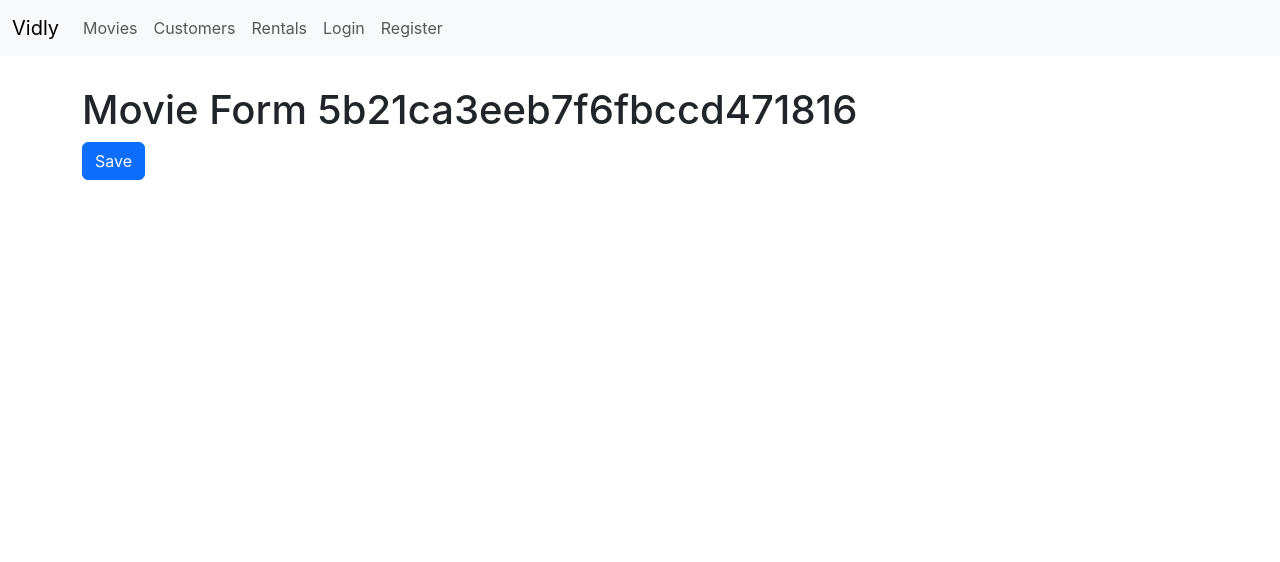
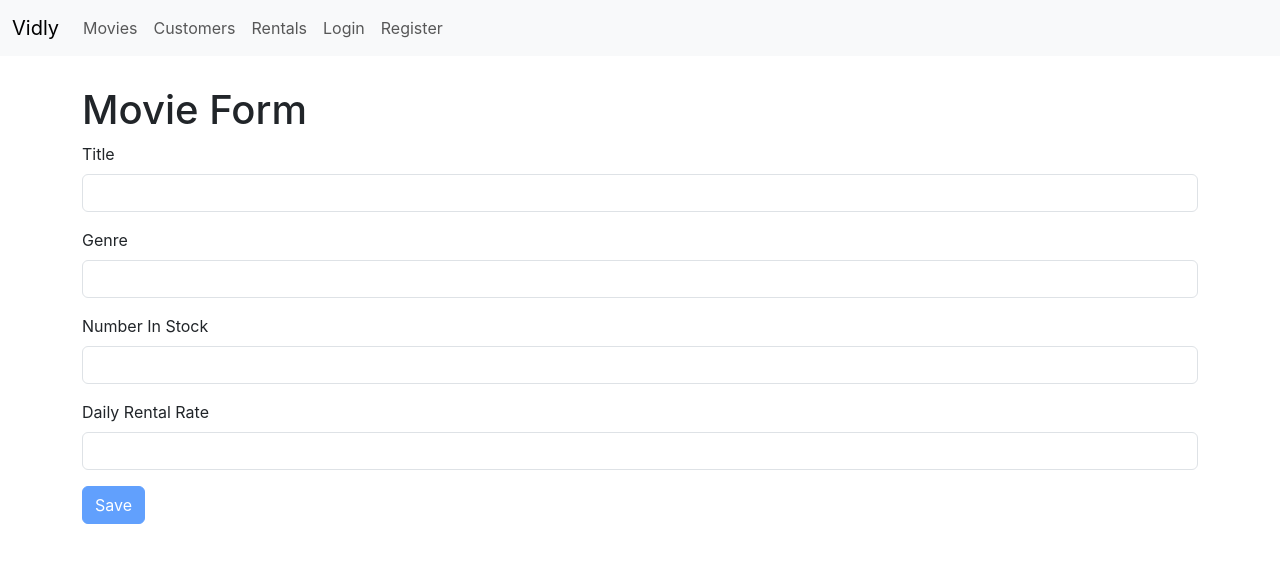
Before and after one commit to jabez-abija2399/React_projects, a React (Create React App) app in the folder vidly/: page /movie/5b21ca3eeb7f6fbccd471816 in a window 1280 px wide. Shown: the top 562 px of the page. Built offline with nearby package versions, Linux system fonts and the light colour scheme.

Commit message:
Refactor MovieForm component to extend Form, implement validation schema, and enhance submission handling

```diff
--- a/vidly/src/components/movieForm.jsx
+++ b/vidly/src/components/movieForm.jsx
@@ -1,15 +1,43 @@
 import React from "react";
-import { useParams } from "react-router-dom"; // Import useParams
+import Joi, { errors, schema } from "joi-browser";
+import Form from "./comman/form";
 
-const MovieForm = () => {
-  const { id } = useParams(); // Get the dynamic :id parameter from the URL
+class MoviesForm extends Form {
+  state = {
+    data: {
+      title: "",
+      genre: "",
+      numberInStock: "",
+      dailyRentalRate: "",
+    },
+    errors: {},
+  };
 
-  return (
-    <div>
-      <h1>Movie Form {id}</h1>
-      <button className="btn btn-primary" >Save</button>
-    </div>
-  );
-};
+  schema = {
+    title: Joi.string().required().label("Title"),
+    genre: Joi.string().required().label("Genre"),
+    numberInStock: Joi.number().required().label("Number In Stock"),
+    dailyRentalRate: Joi.number().required().label("Daily Rental Rate"),
+  };
+  doSubmit = () => {
+    // Call the server
+    console.log("saved");
+  };
 
-export default MovieForm;
+  render() {
+    return (
+      <div>
+        <h1>Movie Form</h1>
+        <form onSubmit={this.handleSubmit}>
+          {this.renderInput("title", "Title")}
+          {this.renderInput("genre", "Genre", this.state.genres)}
+          {this.renderInput("numberInStock", "Number In Stock")}
+          {this.renderInput("dailyRentalRate", "Daily Rental Rate")}
+          {this.renderButton("Save")}
+        </form>
+      </div>
+    );
+  }
+}
+
+export default MoviesForm;
```
